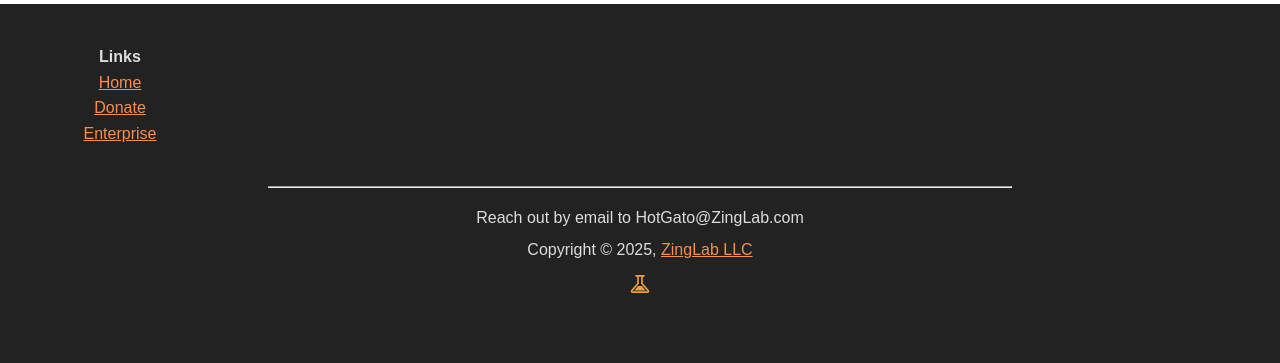
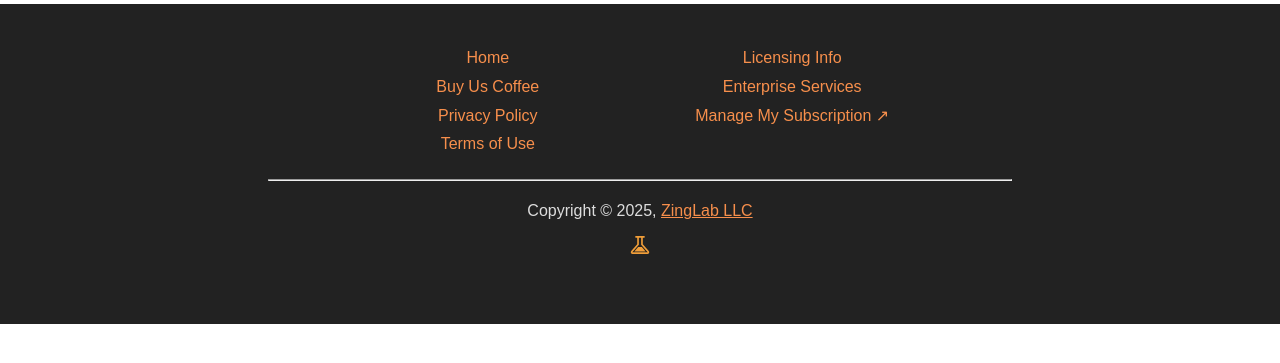
Before and after one commit to TheRedJalapeno/HotGato_SpeedReader, a plain HTML site: page index.html in a window 1280 px wide. Shown: the part 1489-1852 px from the top of the page. After the commit the page ends 1813 px from the top, so only its background shows below. Drawn offline with Linux system fonts and the light colour scheme.

Commit message:
new footer

```diff
--- a/index.html
+++ b/index.html
@@ -148,15 +148,21 @@
 
   <!-- Footer -->
   <footer id="footer" class="footer">
-    <div class="links">
-      <h4>Links</h4>
-      <li><a href="https://hotgato.com">Home</a></li>
-      <li><a href="https://hotgato.com/donate">Donate</a></li>
-      <li><a href="https://hotgato.com/enterprise">Enterprise</a></li>
-    </div>
-    <hr>
+        <div class="footerLinks">
+            <div class="links">
+                <a href="/">Home</a>
+                <a href="/donate">Buy Us Coffee</a>
+                <a href="/privacy">Privacy Policy</a>
+                <a href="/terms">Terms of Use</a>
+            </div>
+            <div class="links">
+                <a href="/enterprise">Licensing Info</a>
+                <a href="/enterprise">Enterprise Services</a>
+                <a href="https://billing.stripe.com/p/login/28ocNK61qd1V2dOaEE">Manage My Subscription &nearr;</a>
+            </div>
+        </div>
+        <hr>
     <div class="copyright">
-      <p>Reach out by email to <span>HotGato@</span>ZingLab.com</p>
       <p>Copyright &copy;
         <script>document.write(new Date().getFullYear())</script>, <a href="https://zinglab.com/?utm_source=zinglab"
           target="_blank">ZingLab LLC</a>
--- a/style.css
+++ b/style.css
@@ -84,6 +84,10 @@ body {
 hr {
   width: 60%;
   margin: 20px auto;
+}
+
+ol, ul {
+  margin-left: 20px;
 }
 
 .color-aqua {
@@ -343,6 +347,7 @@ img.linklogo {
   padding: 20px 20px 50px;
   background: #222;
   color: #ddd;
+  text-align: center;
 }
 
 .footer div {
@@ -609,12 +614,15 @@ strong {
 /* ----- ----- ----- ----- ----- */
 /* ----- ----- ----- ----- ----- */
 /* ----- ----- ----- ----- ----- */
-/* Links Section */
+/* Footer Links Section */
+
+div.footerLinks {
+  margin: 20px auto;
+}
 
 div.links {
   display: inline-flex;
-  width: 200px;
-  margin: 20px auto;
+  width: 300px;
   justify-content: center;
   flex-wrap: wrap;
   flex-direction: column;
@@ -624,6 +632,8 @@ div.links {
 div.links a {
   font-size: 1em;
   font-weight: normal;
+  text-decoration: none;
+  line-height: 1.8em;
 }
 
 
```
Also changed, not shown: donate.html (+14 -8 lines), enterprise.html (+12 -12 lines), privacy.html (+2 -0 lines), terms.html (+23 -22 lines).
